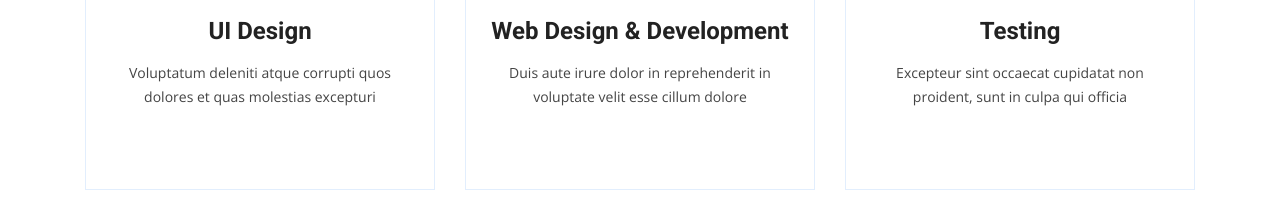
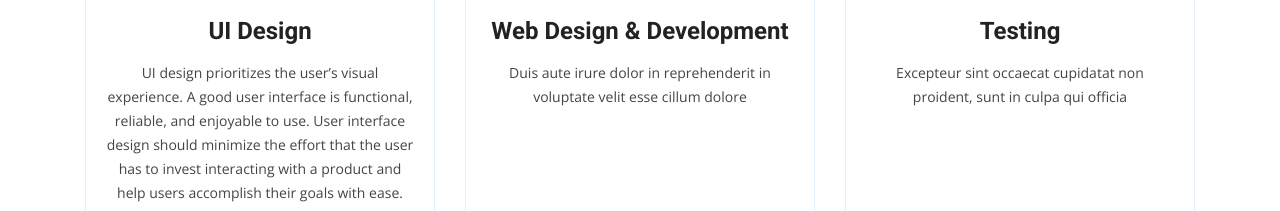
Before and after one commit to sencillatech/sencillatech.github.io, a plain HTML site: page index.html in a window 1280 px wide. Shown: the part 861-1072 px from the top of the page. Drawn offline with nearby package versions, Linux system fonts and the light colour scheme.

Commit message:
UI design update

```diff
--- a/index.html
+++ b/index.html
@@ -169,7 +169,7 @@ style="background-color: #E6F4F1;"
                 <img src="assets/img/services/sketch.png" style="width: 50px; height: 50px;" >
               </div>
               <h4><a href="">UI Design</a></h4>
-              <p>Voluptatum deleniti atque corrupti quos dolores et quas molestias excepturi</p>
+              <p>UI design prioritizes the user’s visual experience. A good user interface is functional, reliable, and enjoyable to use. User interface design should minimize the effort that the user has to invest interacting with a product and help users accomplish their goals with ease.</p>
             </div>
           </div>
 
```
